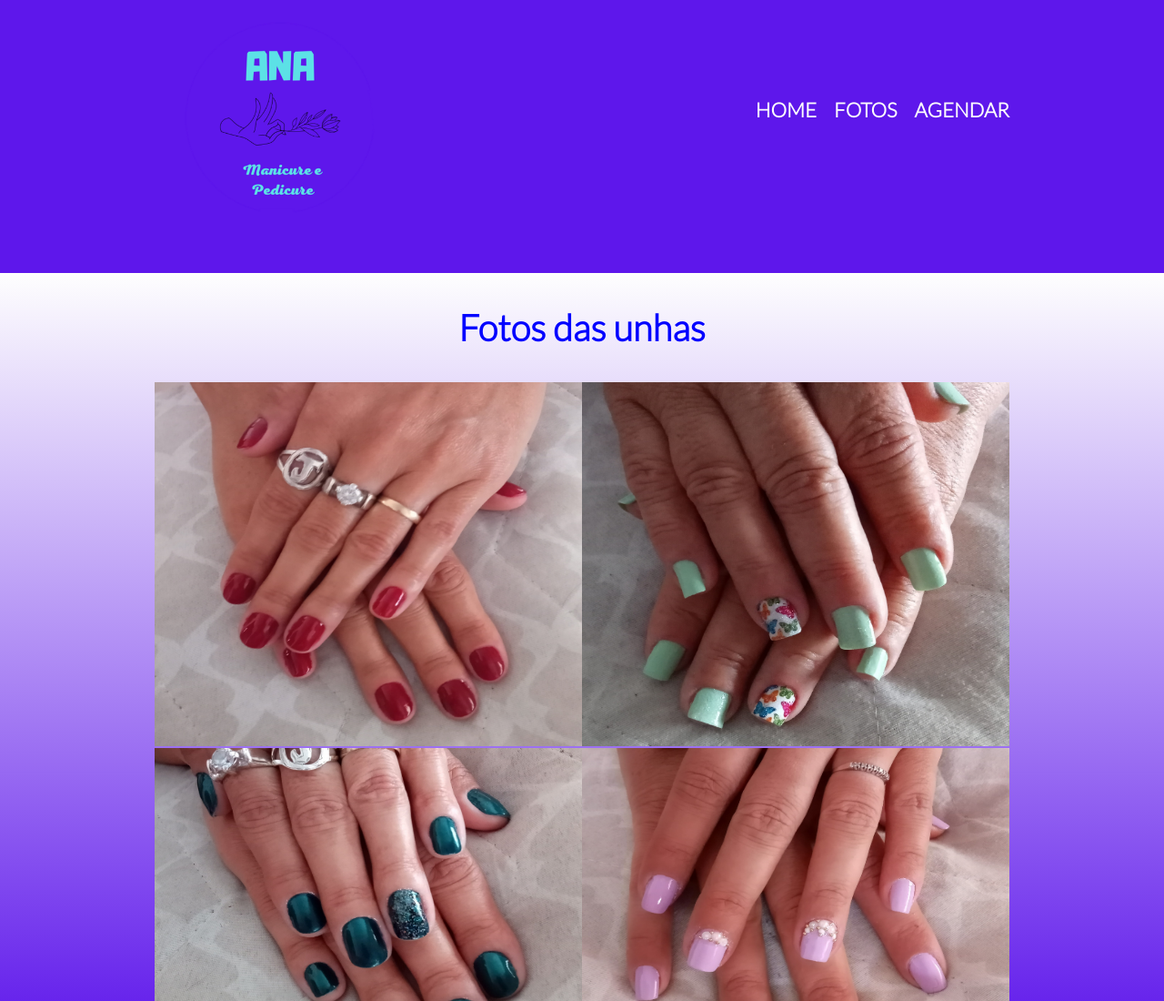
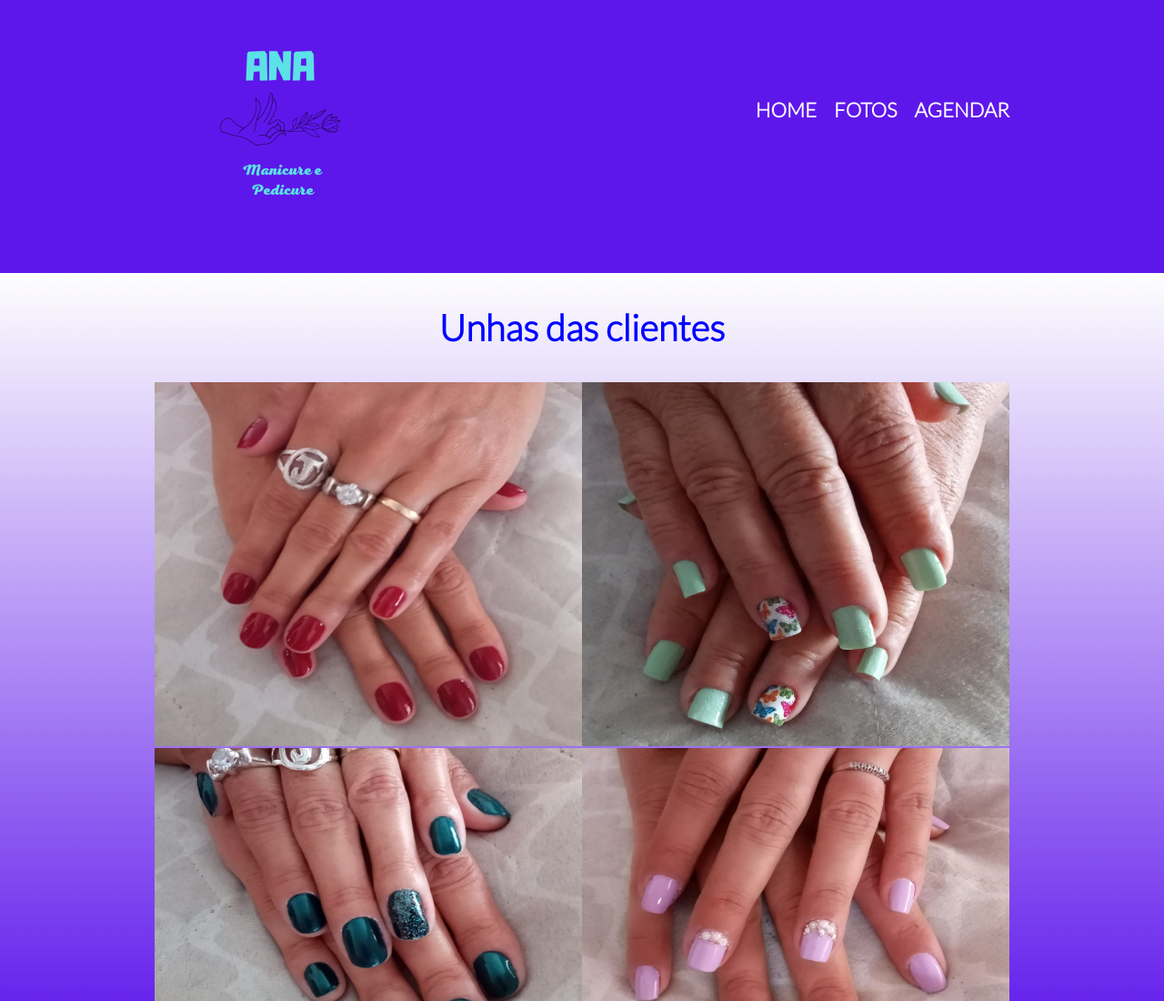
Before and after one commit to Matheus-Pazinati/anamanicure.git.io, a plain HTML site: page Páginas/fotos.html in a window 1280 px wide. Shown: the top 1100 px of the page at 91% size. Drawn offline with Linux system fonts and the light colour scheme.

Commit message:
Altera titulo principal da pagina

```diff
--- a/Páginas/fotos.html
+++ b/Páginas/fotos.html
@@ -27,7 +27,7 @@
   </header>
   <main>
     <div class="unhasmao">
-      <h1 class="titulo-fotos">Fotos das unhas</h1>
+      <h1 class="titulo-fotos">Unhas das clientes</h1>
       <ul>
         <li><img src="../Imagens/mao1.jpg" alt="Unha da mão de uma mulher após o serviço de manicure"></li><li><img src="../Imagens/mao2.jpg" alt="Unha da mão de uma mulher após o serviço de manicure"></li><li><img src="../Imagens/mao3.jpg" alt="Unha da mão de uma mulher após o serviço de manicure"></li><li><img src="../Imagens/mao4.jpg" alt="Unha da mão de uma mulher após o serviço de manicure"></li><li><img src="../Imagens/mao5.jpg" alt="Unha da mão de uma mulher após o serviço de manicure"></li><li><img src="../Imagens/mao6.jpg" alt="Unha da mão de uma mulher após o serviço de manicure"></li><li><img src="../Imagens/mao7.jpg" alt="Unha da mão de uma mulher após o serviço de manicure"></li><li><img src="../Imagens/mao8.jpg" alt="Unha da mão de uma mulher após o serviço de manicure"></li><li><img src="../Imagens/pe1.jpg" alt="Unha do pé de uma mulher após o serviço de manicure"></li><li><img src="../Imagens/pe2.jpg" alt="Unha do pé de uma mulher após o serviço de manicure"></li><li><img src="../Imagens/pe3.jpg" alt="Unha do pé de uma mulher após o serviço de manicure"></li><li><img src="../Imagens/pe4.jpg" alt="Unha do pé de uma mulher após o serviço de manicure"></li></ul></div>
 
```
